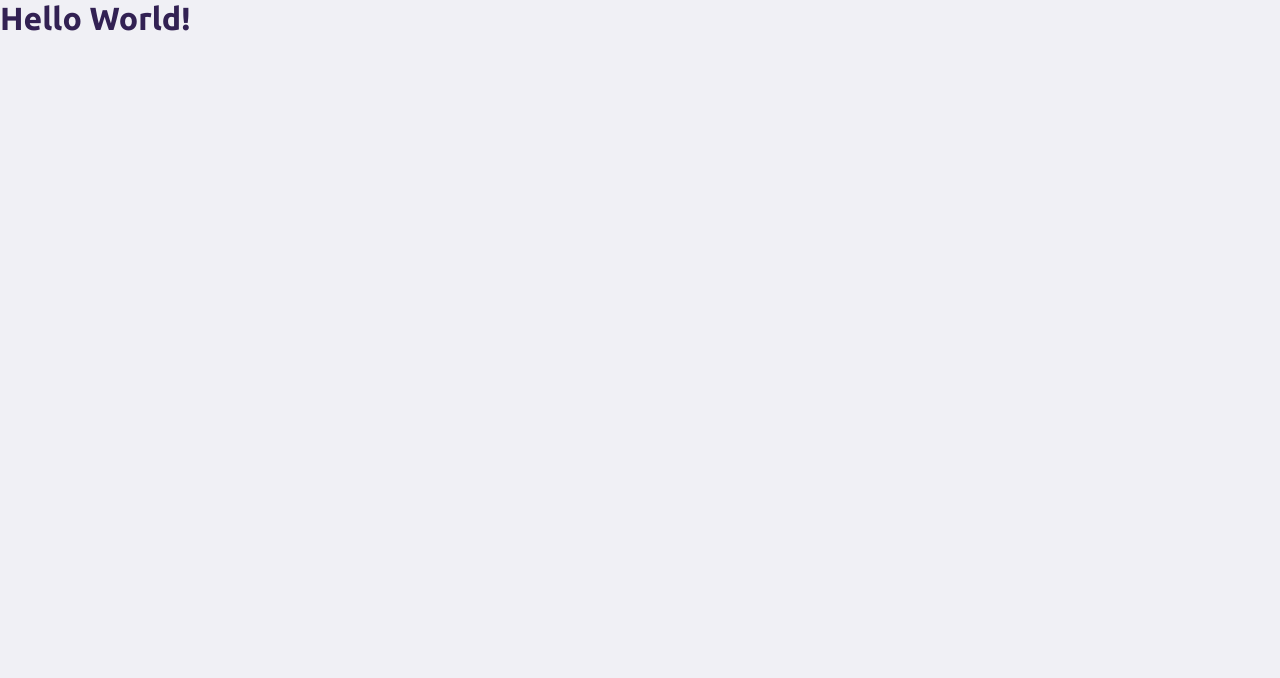
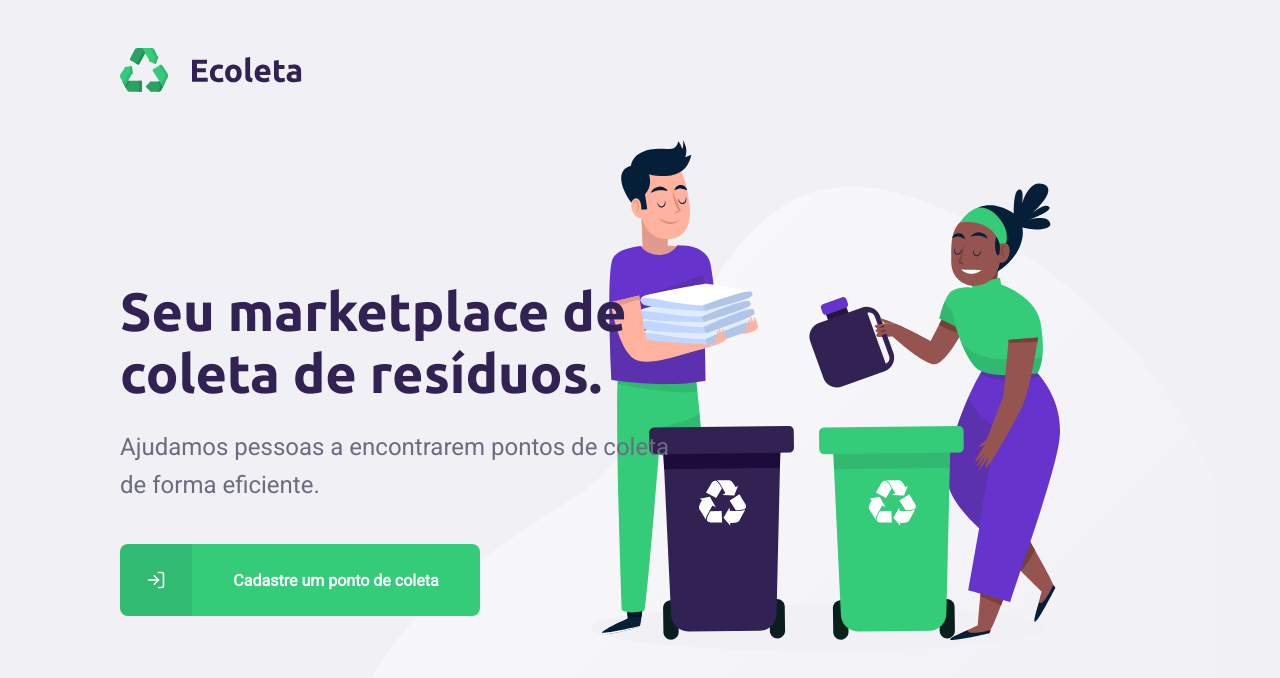
Before and after one commit to vitordevsp/Ecoleta, a React (Create React App) app in the folder web/: page / in a window 1280 px wide. Shown: the top 678 px of the page. Built offline with nearby package versions, Linux system fonts and the light colour scheme.

Commit message:
Criando a pagina Home

```diff
--- a/web/src/App.tsx
+++ b/web/src/App.tsx
@@ -1,9 +1,10 @@
 import React from 'react'
 import './App.css'
+import Home from './pages/Home'
 
 function App() {
     return (
-        <h1>Hello World!</h1>
+        <Home />
     )
 }
 
--- /dev/null
+++ b/web/src/pages/Home/index.tsx
@@ -0,0 +1,31 @@
+import React from 'react'
+import { FiLogIn } from 'react-icons/fi'
+import './styles.css'
+import logo from '../../assets/logo.svg'
+
+const Home = () => {
+    return (
+        <div id="page-home">
+            <div className="content">
+                <header>
+                    <img src={logo} alt="Ecoleta" />
+                </header>
+
+                <main>
+                    <h1>Seu marketplace de coleta de resíduos.</h1>
+                    <p>Ajudamos pessoas a encontrarem pontos de coleta de forma eficiente.</p>
+
+                    <a href="/cadastro">
+                        <span>
+                            <FiLogIn />
+                        </span>
+
+                        <strong>Cadastre um ponto de coleta</strong>
+                    </a>
+                </main>
+            </div>
+        </div>
+    )
+}
+
+export default Home
--- /dev/null
+++ b/web/src/pages/Home/styles.css
@@ -0,0 +1,97 @@
+#page-home {
+    height: 100vh;
+    background: url('../../assets/home-background.svg') no-repeat 85% bottom;
+}
+
+#page-home .content {
+    width: 100%;
+    height: 100%;
+    max-width: 1100px;
+    margin: 0 auto;
+    padding: 0 30px;
+    display: flex;
+    flex-direction: column;
+    align-items: flex-start;
+}
+
+#page-home .content header {
+    margin: 48px 0 0;
+}
+
+#page-home .content main {
+    flex: 1;
+    max-width: 560px;
+    display: flex;
+    flex-direction: column;
+    justify-content: center;
+}
+
+#page-home .content main h1 {
+    font-size: 54px;
+    color: var(--title-color);
+}
+
+#page-home .content main p {
+    font-size: 24px;
+    margin-top: 24px;
+    line-height: 38px;
+}
+
+#page-home .content main a {
+    width: 100%;
+    max-width: 360px;
+    height: 72px;
+    background: var(--primary-color);
+    border-radius: 8px;
+    text-decoration: none;
+    display: flex;
+    align-items: center;
+    overflow: hidden;
+    margin-top: 40px;
+}
+
+#page-home .content main a span {
+    display: block;
+    background: rgba(0, 0, 0, 0.08);
+    width: 72px;
+    height: 72px;
+    display: flex;
+    align-items: center;
+    justify-content: center;
+    transition: background-color 0.2s;
+}
+
+#page-home .content main a span svg {
+    color: #FFF;
+    width: 20px;
+    height: 20px;
+}
+
+#page-home .content main a strong {
+    flex: 1;
+    text-align: center;
+    color: #FFF;
+}
+
+#page-home .content main a:hover {
+    background: #2FB86E;
+}
+
+@media(max-width: 900px) {
+    #page-home .content {
+        align-items: center;
+        text-align: center;
+    }
+    #page-home .content header {
+        margin: 48px auto 0;
+    }
+    #page-home .content main {
+        align-items: center;
+    }
+    #page-home .content main h1 {
+        font-size: 42px;
+    }
+    #page-home .content main p {
+        font-size: 24px;
+    }
+}
```
Also changed, not shown: web/src/assets/home-background.svg (added), web/src/assets/logo.svg (added).
